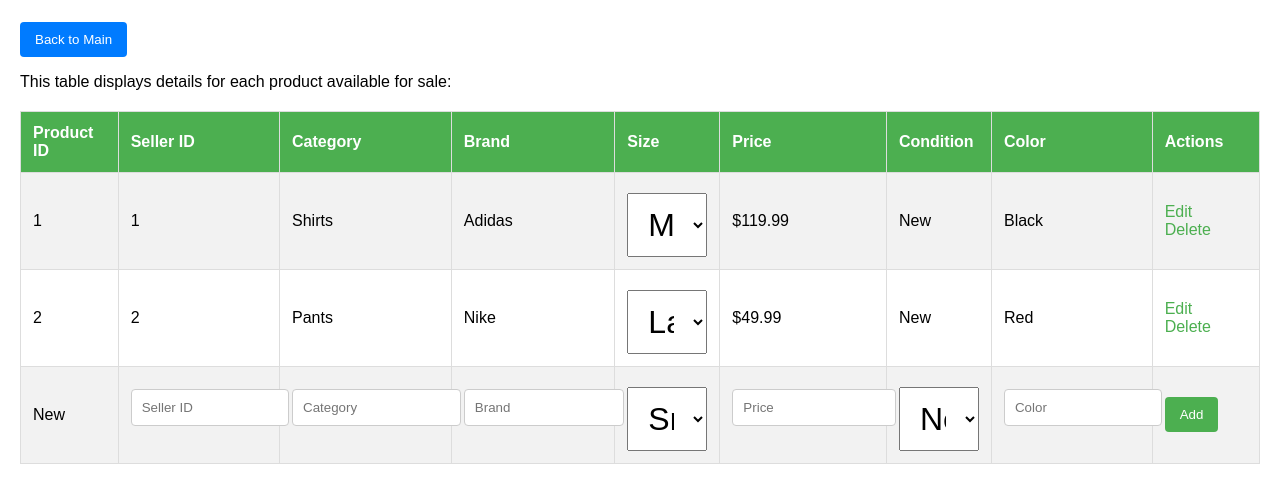
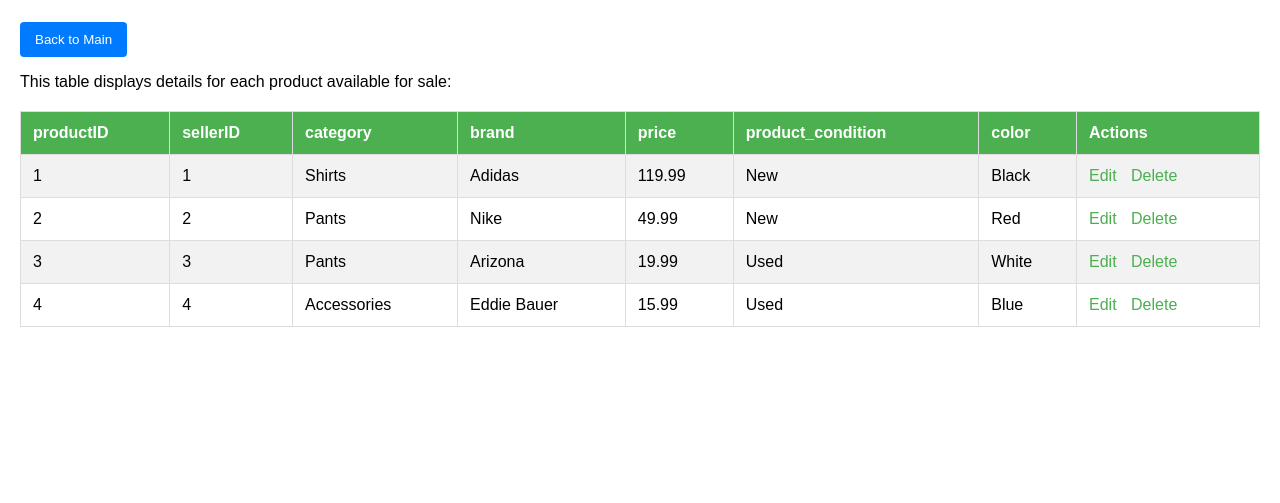
Before and after one commit to bricar25/Project-Step-3-Draft-Version, a Flask app: page /products in a window 1280 px wide. Shown: the part 58-561 px from the top of the page. Run offline with Flask 3, Linux system fonts and the light colour scheme; data comes from the database, SQL or seed files in the repository; data that the repository does not hold is empty; some libraries are stand-ins or nearby versions.

Commit message:
editProduct functionality added

```diff
--- a/app.py
+++ b/app.py
@@ -299,13 +299,114 @@ def deleteSeller(id):
 
 
 # PRODUCT LISTINGS PAGES
-@app.route("/products")
+@app.route("/products", methods=["POST", "GET"])
 def products():
-    return render_template("products.html")
+    if request.method == "GET":
+        # query to grab all customers in db.
+        query = """
+                select productID, sellerID, category, brand, price, product_condition, color
+                from Products;
+                """
+        cursor = mysql.connection.cursor()
+        cursor.execute(query)
+        data = cursor.fetchall()
+        print(data)
+        # render customer page paassing our query data to the customers template
+        return render_template("products.html", data = data)
 
-@app.route("/editProducts")
-def editProducts():
-    return render_template("editproducts.html")
+@app.route("/editProduct/<int:id>", methods = ["POST", "GET"])
+def editProduct(id):
+    if request.method == "GET":
+        # get customer's data to set as default values in editCustomer page
+        query = "select * from Products where productID = %s" %(id)
+        cursor = mysql.connection.cursor()
+        cursor.execute(query)
+        data = cursor.fetchall()
+
+        return render_template("editProduct.j2", data = data)
+
+    if request.method == "POST":
+        print(f"if statement ok and product id = {id}")
+        if request.form.get("edit_product"):
+            print("second if statement ok")
+            # get user form inputs
+            productID = request.form["productID"]
+            print(f'productID = {productID}')
+            sellerID = request.form["sellerID"]
+            print(f'sellerID = {sellerID}')
+            category = request.form["category"]
+            print(f'category = {category}')
+            brand = request.form["brand"]
+            print(f'brand = {brand}')
+            price = request.form["price"]
+            print(f'price = {price}')
+            product_condition = request.form["product_condition"]
+            print(f'condition = {product_condition}')
+            color = request.form["color"]
+            print(f'color = {color}')
+
+
+            # build query
+            query = """
+                    update Products set
+                    productID = %s,
+                    sellerID = %s,
+                    category = %s,
+                    brand  = %s,
+                    price = %s,
+                    product_condition = %s,
+                    color = %s
+                    where productID = %s;
+                    """
+            # submit and commit query
+            cursor = mysql.connection.cursor()
+            cursor.execute(query, (productID, sellerID, category, brand, price, product_condition, color, id))
+            mysql.connection.commit()
+            # once edit is made, go to customers page
+            return redirect("/products")
+
+# addProducts route
+# ***** Products [C]RUD *****
+@app.route("/addProducts", methods = ["POST", "GET"])
+def addProducts():
+    if request.method == "GET":
+        return render_template("addProducts.j2")
+
+    if request.method == "POST":
+        if request.form.get("add_products"):
+            # get user form inputs
+            productID = request.form["productID"]
+            sellerID = request.form["sellerID"]
+            category = request.form["category"]
+            brand = request.form["brand"]
+            price = request.form["price"]
+            product_condition = request.form["product_condition"]
+            color = request.form["color"]
+
+            # build query
+            query = """
+                    insert into Products (productID, sellerID, category, brand, price, product_condition, color)
+                    values (%s, %s, %s, %s, %s, %s, %s);
+                    """
+            # submit and commit query
+            cursor = mysql.connection.cursor()
+            cursor.execute(query, (productID, sellerID, category, brand, price, product_condition, color))
+            mysql.connection.commit()
+
+            # once edit is made, go to customers page
+            return redirect("/products")
+
+# delete products
+# ***** CUSTOMER'S CRU[D] *****
+@app.route("/deleteProducts/<int:id>")
+def deleteProducts(id):
+    query = "delete from Products where productID = %s;" %(id)
+    cursor = mysql.connection.cursor()
+    cursor.execute(query)
+    mysql.connection.commit()
+
+    return redirect("/products")
+
 
 # ORDERS PAGES
 @app.route("/orders")
--- a/templates/products.html
+++ b/templates/products.html
@@ -16,84 +16,31 @@
     <main>
         <p>This table displays details for each product available for sale:</p>
 
-        <table id="productTable">
+        <table>
+            {% if data %}
             <tr>
-                <th>Product ID</th>
-                <th>Seller ID</th>
-                <th>Category</th>
-                <th>Brand</th>
-                <th>Size</th>
-                <th>Price</th>
-                <th>Condition</th>
-                <th>Color</th>
-                <th>Actions</th>
+                <!--iterate through each key in data[0] to get the column name-->
+                {% for key in data[0].keys() %}
+                    <th scope="col" data-field="{{ key }}" data-filter-control="input">
+                        {{key}}</th>
+                {% endfor %}
+                    <th>Actions</th>
             </tr>
+
+            {% for products in data %}
             <tr>
-                <td>1</td>
-                <td>1</td>
-                <td>Shirts</td>
-                <td>Adidas</td>
-                <td>
-                    <select name="size" id="size">
-                        <option value="Small">Small</option>
-                        <option value="Medium" selected>Medium</option>
-                        <option value="Large">Large</option>
-                    </select>
-                </td>
-                <td>$119.99</td>
-                <td>New</td>
-                <td>Black</td>
+                {% for key in products %}
+                <td>{{products[key]}}</td>
+                {% endfor %}
                 <td class="actions">
-                    <a href="/editProducts">Edit</a>
-                    <a href="#delete">Delete</a>
+                    <a href="editProduct/{{products.productID}}">Edit</a>
+                    <a href="deleteProduct/{{products.productID}}">Delete</a>
                 </td>
             </tr>
-            <tr>
-                <td>2</td>
-                <td>2</td>
-                <td>Pants</td>
-                <td>Nike</td>
-                <td>
-                    <select name="size" id="size">
-                        <option value="Small">Small</option>
-                        <option value="Medium">Medium</option>
-                        <option value="Large" selected>Large</option>
-                    </select>
-                </td>
-                <td>$49.99</td>
-                <td>New</td>
-                <td>Red</td>
-                <td class="actions">
-                    <a href="/editProducts">Edit</a>
-                    <a href="#delete">Delete</a>
-                </td>
-            </tr>
-            <!-- Add New Product Row -->
-            <tr>
-                <td>New</td>
-                <td><input type="text" name="seller_id" placeholder="Seller ID"></td>
-                <td><input type="text" name="category" placeholder="Category"></td>
-                <td><input type="text" name="brand" placeholder="Brand"></td>
-                <td>
-                    <select name="size" id="new_size">
-                        <option value="Small">Small</option>
-                        <option value="Medium">Medium</option>
-                        <option value="Large">Large</option>
-                    </select>
-                </td>
-                <td><input type="text" name="price" placeholder="Price"></td>
-                <td>
-                    <select name="condition" id="new_condition">
-                        <option value="New">New</option>
-                        <option value="Used">Used</option>
-                    </select>
-                </td>
-                <td><input type="text" name="color" placeholder="Color"></td>
-                <td class="actions">
-                    <button type="button" disabled>Add</button>
-                </td>
-            </tr>
+            {% endfor %}
+            {% endif %}
         </table>
+
     </main>
 </body>
 </html>
```
Also changed, not shown: templates/editProduct.j2 (added, +45 -0 lines).
